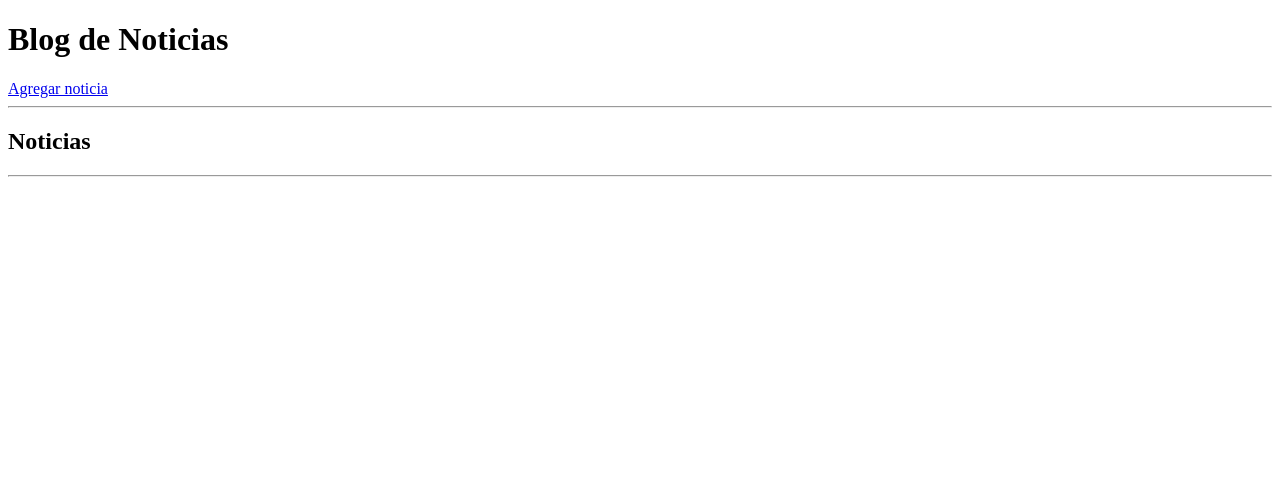
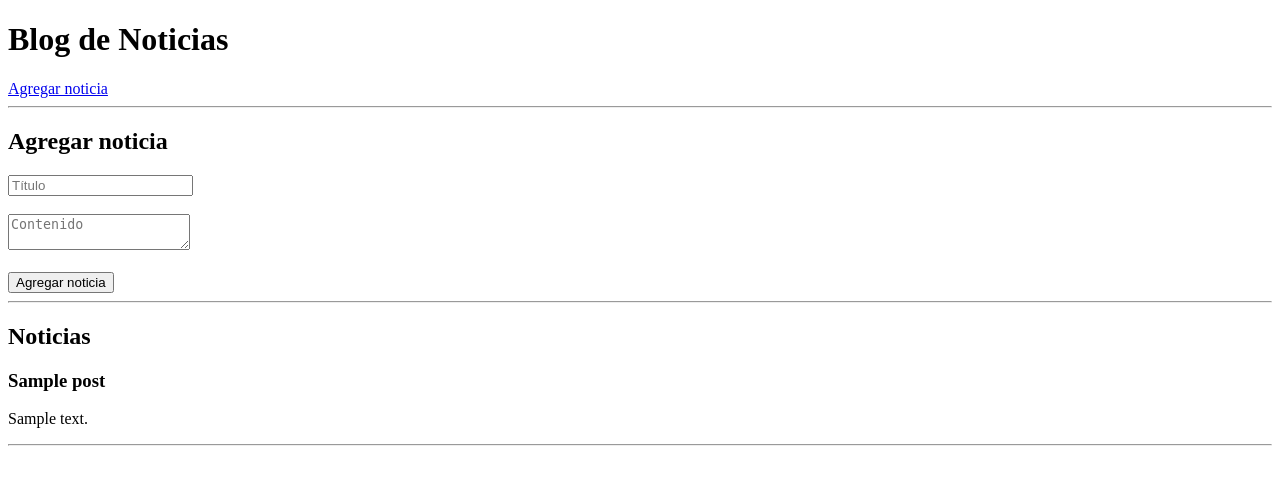
Before and after one commit to jh4707212-arch/EX_U1_21590492, a Flask app: page / in a window 1280 px wide. Shown: the top 485 px of the page. Run offline with Flask 3, Linux system fonts and the light colour scheme; tables that the repository leaves empty hold one stand-in row (values such as "Sample post").

Commit message:
Corrección index y app

```diff
--- a/app.py
+++ b/app.py
@@ -4,21 +4,29 @@ import os
 
 app = Flask(__name__)
 
-# URL de tu base de datos PostgreSQL
-DATABASE_URL = "postgresql://libreria_pl1j_user:xkfwjqDgt5sQH4aJowvMMcdPGDnx9vYA@dpg-d6g8ojfgi27c738ruh8g-a/libreria_pl1j"
+# Render puede proporcionar DATABASE_URL automáticamente
+database_url = os.getenv("DATABASE_URL")
 
-app.config["SQLALCHEMY_DATABASE_URI"] = DATABASE_URL
+# Si no existe, usa tu conexión directa
+if not database_url:
+    database_url = "postgresql://libreria_pl1j_user:xkfwjqDgt5sQH4aJowvMMcdPGDnx9vYA@dpg-d6g8ojfgi27c738ruh8g-a/libreria_pl1j"
+
+# Fix para SQLAlchemy en algunos entornos
+if database_url.startswith("postgres://"):
+    database_url = database_url.replace("postgres://", "postgresql://", 1)
+
+app.config["SQLALCHEMY_DATABASE_URI"] = database_url
 app.config["SQLALCHEMY_TRACK_MODIFICATIONS"] = False
 
 db = SQLAlchemy(app)
 
-# Modelo de la tabla
+# Modelo de tabla
 class Post(db.Model):
     id = db.Column(db.Integer, primary_key=True)
     titulo = db.Column(db.String(200))
     contenido = db.Column(db.Text)
 
-# Crear tablas automáticamente al iniciar
+# Crear tablas
 with app.app_context():
     db.create_all()
 
@@ -40,6 +48,5 @@ def add():
 
     return redirect("/")
 
-# Ejecutar app localmente (Render usa Gunicorn)
 if __name__ == "__main__":
-    app.run(debug=True)
+    app.run()
--- a/templates/index.html
+++ b/templates/index.html
@@ -2,11 +2,23 @@
 
 {% block content %}
 
+<h2>Agregar noticia</h2>
+
+<form action="/add" method="POST">
+    <input type="text" name="titulo" placeholder="Título" required>
+    <br><br>
+    <textarea name="contenido" placeholder="Contenido" required></textarea>
+    <br><br>
+    <button type="submit">Agregar noticia</button>
+</form>
+
+<hr>
+
 <h2>Noticias</h2>
 
 {% for post in posts %}
-    <h3>{{ post.title }}</h3>
-    <p>{{ post.content }}</p>
+    <h3>{{ post.titulo }}</h3>
+    <p>{{ post.contenido }}</p>
     <hr>
 {% endfor %}
 
```
